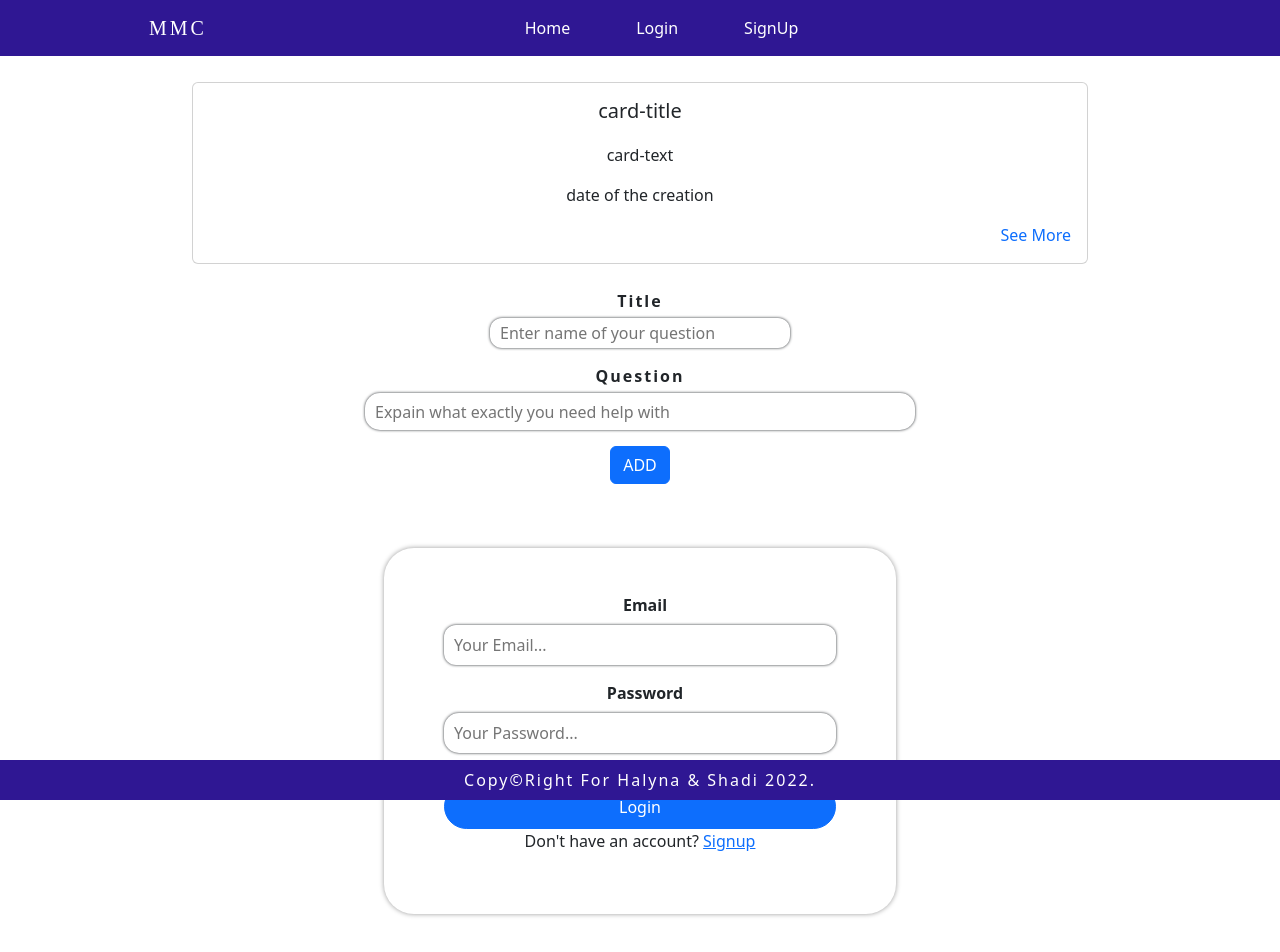
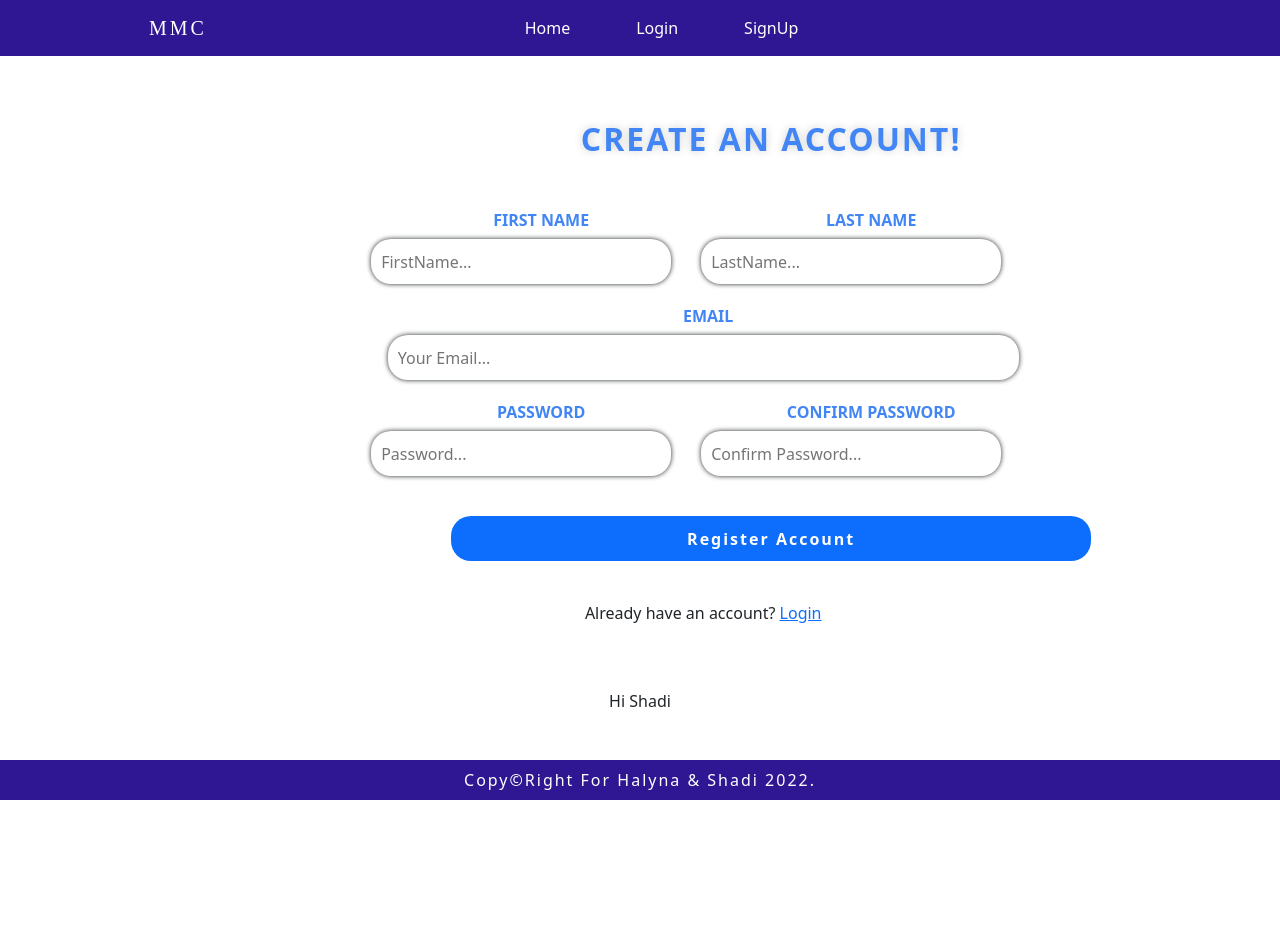
Before and after one commit to Hallekh/MernStackProject, a React (Create React App) app: page /signup in a window 1280 px wide. Shown: the top 952 px of the page. After the commit the page ends 800 px from the top, so only its background shows below. Built offline with nearby package versions, Linux system fonts and the light colour scheme.

Commit message:
add react router and show one page

```diff
--- a/src/App.js
+++ b/src/App.js
@@ -1,3 +1,4 @@
+import { Routes, Route } from 'react-router-dom';
 import '../node_modules/bootstrap/dist/css/bootstrap.min.css'
 import './App.css';
 import AddPost from './components/AddPost/AddPost';
@@ -6,26 +7,25 @@ import HomePage from './components/Home/HomePage';
 import Login from './components/Login/Login';
 import Navbar from './components/Navbar/Navbar';
 import SignUp from './components/SignUp/SignUp';
+import ShowOne from './components/ShowOne/ShowOne';
 // import Navlogin from './components/NavbarLogin/Navlogin'
 
 function App() {
   return (
     <div className="App">
+
       <Navbar />
       {/* <Navlogin /> */}
-      <HomePage />
-      <AddPost />
-      <Login />
-      <br></br>
-      <br></br>
-      <br></br>
-      <br></br>
-      <SignUp />
-      <br></br>
-      <br></br>
-      <br></br>
-      <br></br>
+      <Routes>
+      < Route path= "/" element={<HomePage />} />
+      < Route path= "/question/:id" element={<ShowOne />} />
+      < Route path= "/add-question" element={<AddPost />} />
+      < Route path= "/login" element={<Login />} />
+      < Route path= "/signup" element={<SignUp />} />
+      </Routes>
+      <ShowOne />
       <Footer />
+
     </div>
   );
 }
--- a/src/components/AddPost/AddPost.js
+++ b/src/components/AddPost/AddPost.js
@@ -4,17 +4,17 @@ import './AddPost.css'
 export default function AddPost() {
   return (
     <div>
-        <div class="container addForm">
+        <div className="container addForm">
             <form>
-                <div class="mb-3">
+                <div className="mb-3">
                 <label for="exampleInputEmail1">Title</label>
                 <input type="text" name="title" placeholder="Enter name of your question" required />
                 </div>
-                <div class="mb-3">
+                <div className="mb-3">
                 <label for="exampleInputPassword1">Question</label>
                 <input type="text" name="message" placeholder="Expain what exactly you need help with" required />
                 </div>
-                <button type="submit" class="btn btn-primary">ADD</button>
+                <button type="submit" className="btn btn-primary">ADD</button>
             </form>
         </div>
     </div>
--- a/src/components/Footer/Footer.js
+++ b/src/components/Footer/Footer.js
@@ -4,7 +4,7 @@ import './Footer.css'
 export default function Footer() {
   return (
     <div>
-        <div class="foo">
+        <div className="foo">
             <p>Copy&copy;Right For Halyna & Shadi 2022.</p>
         </div>
     </div>
--- a/src/components/Home/HomePage.js
+++ b/src/components/Home/HomePage.js
@@ -1,15 +1,16 @@
 import React from 'react'
+import { Link } from 'react-router-dom'
 import './HomePage.css'
 
 export default function HomePage() {
   return (
     <div>
-        <div class="card">
-            <div class="card-body">
-            <h5 class="card-title">card-title</h5>
-            <p class="card-text">card-text</p>
+        <div className="card">
+            <div className="card-body">
+            <h5 className="card-title">card-title</h5>
+            <p className="card-text">card-text</p>
             <p>date of the creation</p>
-            <a href='/ShowOne' className="card-link">See More</a>
+            <Link to='/ShowOne' className="card-link">See More</Link>
             </div>
         </div>
     </div>
--- a/src/components/Login/Login.js
+++ b/src/components/Login/Login.js
@@ -4,19 +4,19 @@ import './Login.css'
 export default function Login() {
   return (
     <div>
-        <div class="container login-container">
+        <div className="container login-container">
             <form>
-                <div class="mb-3">
-                    <label for="exampleInputEmail1" class="form-label">Email</label>
+                <div className="mb-3">
+                    <label for="exampleInputEmail1" className="form-label">Email</label>
                     <input type="email" name="email" placeholder="Your Email..." required />
                 </div>
-                <div class="mb-3">
-                    <label for="exampleInputPassword1" class="form-label">Password</label>
+                <div className="mb-3">
+                    <label for="exampleInputPassword1" className="form-label">Password</label>
                     <input type="password" name="password1" placeholder="Your Password..." required />
                 </div>
-                <button type="submit" class="btn btn-primary">Login</button>
-                <div class="email">
-                    <p class="havent-account">Don't have an account? <a href="/signup" >Signup</a></p>
+                <button type="submit" className="btn btn-primary">Login</button>
+                <div className="email">
+                    <p className="havent-account">Don't have an account? <a href="/signup" >Signup</a></p>
                 </div>
             </form>
         </div>
--- a/src/components/Navbar/Navbar.js
+++ b/src/components/Navbar/Navbar.js
@@ -1,4 +1,5 @@
 import React from 'react'
+import { Link } from 'react-router-dom';
 import './Navbar.css';
 
 function Navbar() {
@@ -6,20 +7,20 @@ function Navbar() {
     <div>
         <nav className="navbar navbar-expand-lg bg-dark">
             <div className="container">
-            <a className="navbar-brand" href="/">MMC</a>
+            <Link className="navbar-brand" to="/">MMC</Link>
             <button className="navbar-toggler" type="button" data-bs-toggle="collapse" data-bs-target="#navbarNav" aria-controls="navbarNav" aria-expanded="false" aria-label="Toggle navigation">
                 <span className="navbar-toggler-icon"></span>
             </button>
             <div className="collapse navbar-collapse" id="navbarNav">
                 <ul className="navbar-nav">
                 <li className="nav-item">
-                    <a className="nav-link" aria-current="page" href="/">Home</a>
+                    <Link className="nav-link" aria-current="page" to="/">Home</Link>
                 </li>
                 <li className="nav-item">
-                    <a className="nav-link" href="../login">Login</a>
+                    <Link className="nav-link" to="../login">Login</Link>
                 </li>
                 <li className="nav-item">
-                    <a className="nav-link" href="../signup">SignUp</a>
+                    <Link className="nav-link" to="../signup">SignUp</Link>
                 </li>
                 </ul>
             </div>
--- /dev/null
+++ b/src/components/ShowOne/ShowOne.css
@@ -0,0 +1,21 @@
+.card-question {
+    width: 60%;
+}
+
+.card-question .card-body  > a {
+    margin-right: 10px;
+}
+
+.card-question .card-body > form > label {
+    display: block;
+    font-weight: 700;
+}
+
+.card-question .card-body > form > input {
+    width: 600px;
+}
+
+
+div.container > div.card > div > a.btn.btn-primary {
+    margin-right: 20px;
+}
--- /dev/null
+++ b/src/components/ShowOne/ShowOne.js
@@ -0,0 +1,12 @@
+import React from "react";
+import { Link } from "react";
+import './ShowOne.css'
+
+export default function ShowOne() {
+    return (
+        <div className="container">
+            <p>Hi Shadi</p>
+        </div>
+
+    )
+}
```
Also changed, not shown: src/components/NavbarLogin/Navlogin.js (+20 -19 lines).
